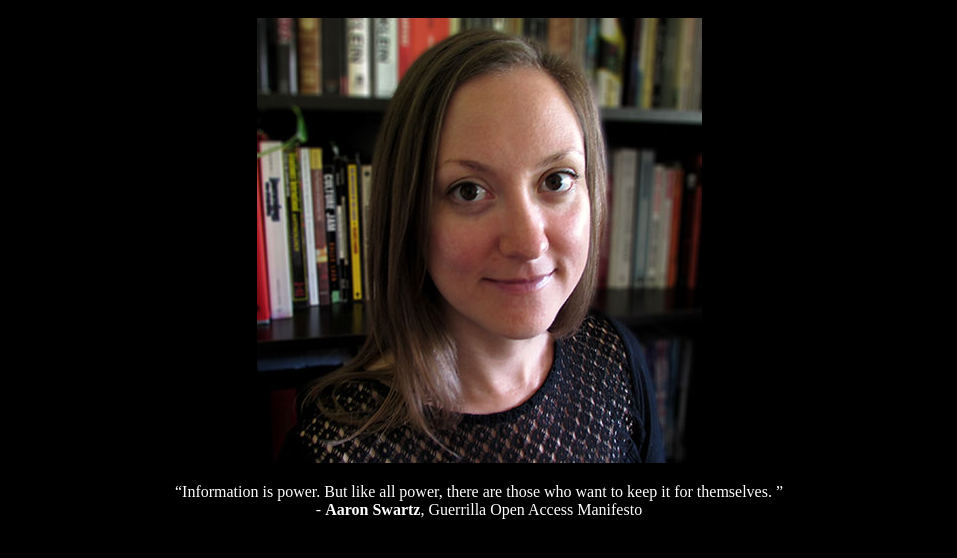
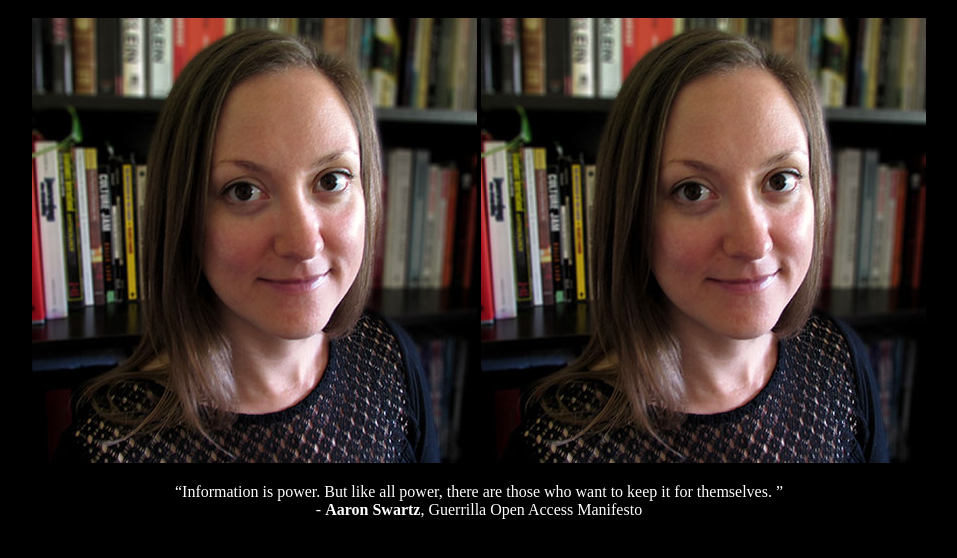
Before and after one commit to jgradecki/jgradecki.github.io, a plain HTML site: page index.html in a window 1280 px wide. Shown: the part 120-678 px from the top of the page, without its empty margins (161-1118 px from the left). Drawn offline with Linux system fonts and the light colour scheme.

Commit message:
Update index.html

```diff
--- a/index.html
+++ b/index.html
@@ -40,6 +40,7 @@ console.log('My goal for the class is to help students reflect on how objects, s
 <!--this is an HTML comment-->
 
 
+<img src="images/gradecki_256px.jpg" alt="Jennifer Gradecki">
 <img src="gradecki_256px.jpg" alt="Jennifer Gradecki">
 <p id="quote">“Information is power. But like all power, there are those who want to keep it for themselves. ” <br>- <b>Aaron Swartz</b>, Guerrilla Open Access Manifesto<br></p>
 
```
